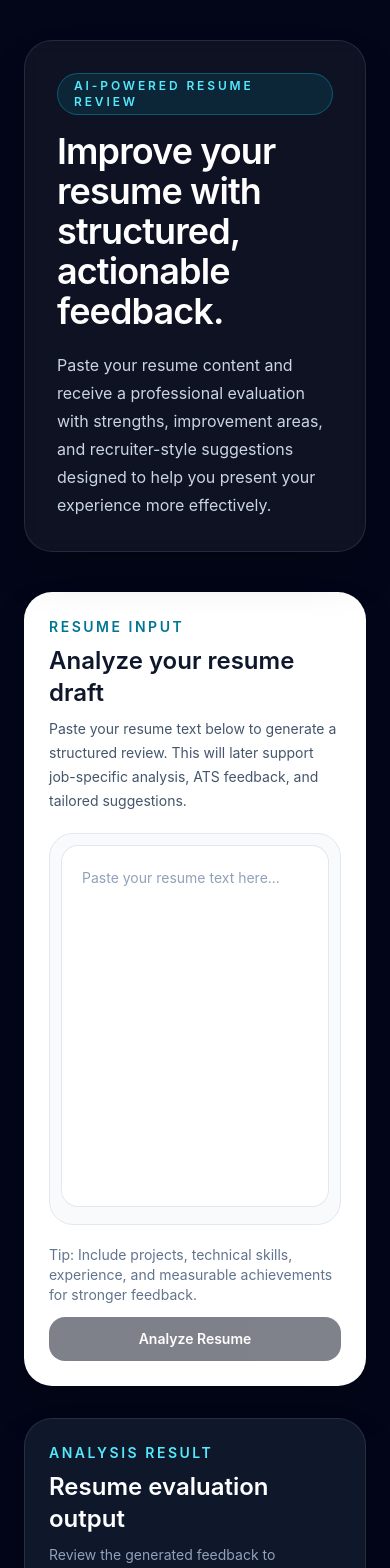
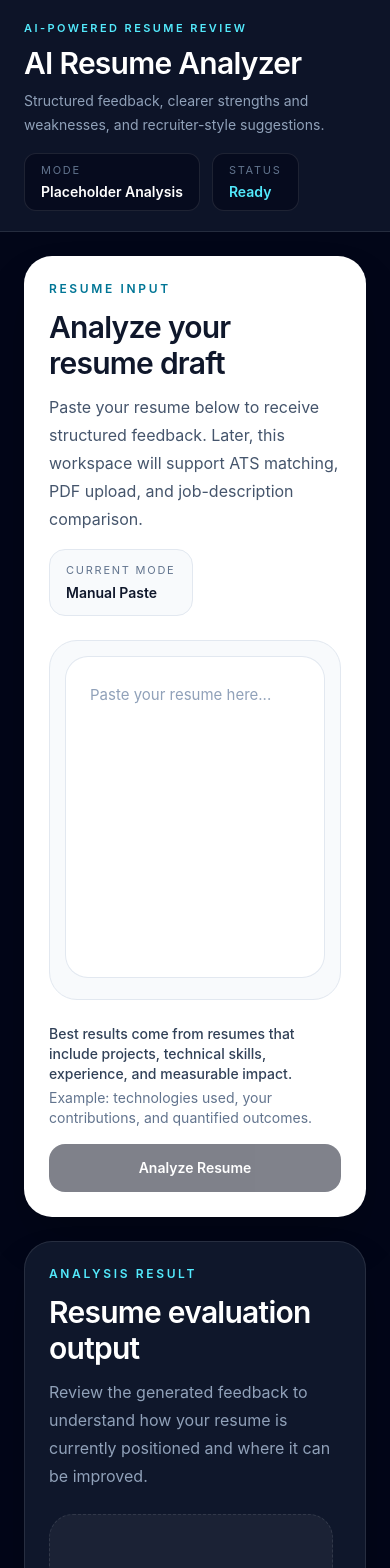
Before and after one commit to mahir-alam/AI-Resume-Analyzer, a React (Vite) app in the folder client/: page / in a window 390 px wide. Shown: the top 1568 px of the page. Built offline with nearby package versions, Linux system fonts and the light colour scheme; no server answers.

Commit message:
feat: finalize responsive side-by-side analyzer layout with balanced UI

```diff
--- a/client/src/App.jsx
+++ b/client/src/App.jsx
@@ -47,72 +47,98 @@ function App() {
 
   return (
     <div className="min-h-screen bg-slate-950 text-white">
-      <div className="mx-auto max-w-7xl px-6 py-10 sm:px-8 lg:px-10">
-        <div className="mb-10 rounded-[28px] border border-white/10 bg-white/5 p-8 shadow-2xl backdrop-blur-sm">
-          <div className="max-w-3xl">
-            <p className="mb-4 inline-block rounded-full border border-cyan-400/30 bg-cyan-400/10 px-4 py-1 text-xs font-semibold uppercase tracking-[0.24em] text-cyan-300">
-              AI-Powered Resume Review
-            </p>
+      <header className="border-b border-white/10 bg-slate-900/90 backdrop-blur">
+        <div className="w-full px-6 py-5 sm:px-8 xl:px-10">
+          <div className="flex flex-col gap-4 lg:flex-row lg:items-end lg:justify-between">
+            <div className="max-w-3xl">
+              <p className="text-[11px] font-semibold uppercase tracking-[0.22em] text-cyan-300">
+                AI-Powered Resume Review
+              </p>
+              <h1 className="mt-2 text-3xl font-semibold tracking-tight text-white sm:text-4xl">
+                AI Resume Analyzer
+              </h1>
+              <p className="mt-2 text-sm leading-6 text-slate-400 sm:text-base">
+                Structured feedback, clearer strengths and weaknesses, and
+                recruiter-style suggestions.
+              </p>
+            </div>
 
-            <h1 className="text-4xl font-semibold tracking-tight text-white sm:text-5xl lg:text-6xl">
-              Improve your resume with structured, actionable feedback.
-            </h1>
-
-            <p className="mt-5 max-w-2xl text-base leading-7 text-slate-300 sm:text-lg">
-              Paste your resume content and receive a professional evaluation
-              with strengths, improvement areas, and recruiter-style
-              suggestions designed to help you present your experience more
-              effectively.
-            </p>
-          </div>
-        </div>
-
-        <div className="grid gap-8 xl:grid-cols-[1.05fr_0.95fr]">
-          <div className="rounded-[28px] border border-white/10 bg-white p-6 text-slate-900 shadow-2xl sm:p-8">
-            <div className="mb-5 flex items-start justify-between gap-4">
-              <div>
-                <p className="text-sm font-semibold uppercase tracking-[0.18em] text-cyan-700">
-                  Resume Input
+            <div className="flex gap-3">
+              <div className="rounded-xl border border-white/10 bg-slate-950/60 px-4 py-2">
+                <p className="text-[11px] uppercase tracking-[0.16em] text-slate-500">
+                  Mode
                 </p>
-                <h2 className="mt-2 text-2xl font-semibold text-slate-900">
-                  Analyze your resume draft
-                </h2>
-                <p className="mt-2 max-w-xl text-sm leading-6 text-slate-600">
-                  Paste your resume text below to generate a structured review.
-                  This will later support job-specific analysis, ATS feedback,
-                  and tailored suggestions.
+                <p className="mt-1 text-sm font-semibold text-white">
+                  Placeholder Analysis
                 </p>
               </div>
 
-              <div className="hidden rounded-2xl border border-slate-200 bg-slate-50 px-4 py-3 text-right sm:block">
-                <p className="text-xs font-medium uppercase tracking-wide text-slate-500">
+              <div className="rounded-xl border border-white/10 bg-slate-950/60 px-4 py-2">
+                <p className="text-[11px] uppercase tracking-[0.16em] text-slate-500">
+                  Status
+                </p>
+                <p className="mt-1 text-sm font-semibold text-cyan-300">
+                  Ready
+                </p>
+              </div>
+            </div>
+          </div>
+        </div>
+      </header>
+
+      <main className="w-full px-6 py-6 sm:px-8 xl:px-10">
+        <div className="grid gap-6 2xl:grid-cols-[1fr_0.95fr]">
+          <section className="rounded-[28px] border border-white/10 bg-white p-6 text-slate-900 shadow-2xl sm:p-8">
+            <div className="mb-6 flex flex-col gap-4 xl:flex-row xl:items-start xl:justify-between">
+              <div className="max-w-3xl">
+                <p className="text-xs font-semibold uppercase tracking-[0.22em] text-cyan-700">
+                  Resume Input
+                </p>
+                <h2 className="mt-3 text-3xl font-semibold tracking-tight text-slate-900">
+                  Analyze your resume draft
+                </h2>
+                <p className="mt-3 text-base leading-7 text-slate-600">
+                  Paste your resume below to receive structured feedback. Later,
+                  this workspace will support ATS matching, PDF upload, and
+                  job-description comparison.
+                </p>
+              </div>
+
+              <div className="w-fit rounded-2xl border border-slate-200 bg-slate-50 px-4 py-3">
+                <p className="text-[11px] uppercase tracking-[0.16em] text-slate-500">
                   Current Mode
                 </p>
                 <p className="mt-1 text-sm font-semibold text-slate-900">
-                  Placeholder Analysis
+                  Manual Paste
                 </p>
               </div>
             </div>
 
-            <div className="rounded-3xl border border-slate-200 bg-slate-50 p-3">
+            <div className="rounded-[28px] border border-slate-200 bg-slate-50 p-4">
               <textarea
                 value={resumeText}
                 onChange={(e) => setResumeText(e.target.value)}
-                placeholder="Paste your resume text here..."
-                className="min-h-[360px] w-full resize-none rounded-2xl border-0 bg-white p-5 text-sm leading-6 text-slate-700 outline-none ring-1 ring-slate-200 transition placeholder:text-slate-400 focus:ring-2 focus:ring-cyan-500"
+                placeholder="Paste your resume here..."
+                className="min-h-[320px] w-full resize-none rounded-[22px] border-0 bg-white p-6 text-[15px] leading-7 text-slate-700 outline-none ring-1 ring-slate-200 transition placeholder:text-slate-400 focus:ring-2 focus:ring-cyan-500"
               />
             </div>
 
-            <div className="mt-5 flex flex-col gap-3 sm:flex-row sm:items-center sm:justify-between">
-              <p className="text-sm text-slate-500">
-                Tip: Include projects, technical skills, experience, and
-                measurable achievements for stronger feedback.
-              </p>
+            <div className="mt-6 flex flex-col gap-4 xl:flex-row xl:items-center xl:justify-between">
+              <div className="max-w-2xl">
+                <p className="text-sm font-medium text-slate-700">
+                  Best results come from resumes that include projects,
+                  technical skills, experience, and measurable impact.
+                </p>
+                <p className="mt-1 text-sm text-slate-500">
+                  Example: technologies used, your contributions, and quantified
+                  outcomes.
+                </p>
+              </div>
 
               <button
                 onClick={handleAnalyze}
                 disabled={loading || !resumeText.trim()}
-                className="inline-flex items-center justify-center rounded-2xl bg-slate-950 px-6 py-3 text-sm font-semibold text-white transition hover:-translate-y-0.5 hover:bg-cyan-600 disabled:cursor-not-allowed disabled:opacity-50"
+                className="inline-flex min-w-[190px] items-center justify-center rounded-2xl bg-slate-950 px-6 py-3.5 text-sm font-semibold text-white transition hover:-translate-y-0.5 hover:bg-cyan-600 disabled:cursor-not-allowed disabled:opacity-50"
               >
                 {loading ? "Analyzing Resume..." : "Analyze Resume"}
               </button>
@@ -123,26 +149,28 @@ function App() {
                 {error}
               </div>
             )}
-          </div>
+          </section>
 
-          <div className="rounded-[28px] border border-white/10 bg-slate-900 p-6 shadow-2xl sm:p-8">
-            <div className="mb-5">
-              <p className="text-sm font-semibold uppercase tracking-[0.18em] text-cyan-300">
+          <aside className="rounded-[28px] border border-white/10 bg-slate-900 p-6 shadow-2xl sm:p-8">
+            <div className="mb-6">
+              <p className="text-xs font-semibold uppercase tracking-[0.22em] text-cyan-300">
                 Analysis Result
               </p>
-              <h2 className="mt-2 text-2xl font-semibold text-white">
+              <h2 className="mt-3 text-3xl font-semibold tracking-tight text-white">
                 Resume evaluation output
               </h2>
-              <p className="mt-2 text-sm leading-6 text-slate-400">
+              <p className="mt-3 text-base leading-7 text-slate-400">
                 Review the generated feedback to understand how your resume is
                 currently positioned and where it can be improved.
               </p>
             </div>
 
-            <AnalysisCard analysis={analysis} loading={loading} />
-          </div>
+            <div className="max-h-[70vh] overflow-y-auto pr-2">
+              <AnalysisCard analysis={analysis} loading={loading} />
+            </div>
+          </aside>
         </div>
-      </div>
+      </main>
     </div>
   );
 }
--- a/client/src/components/AnalysisCard.jsx
+++ b/client/src/components/AnalysisCard.jsx
@@ -18,8 +18,7 @@ function AnalysisCard({ analysis, loading }) {
   }
 
   return (
-    <div className="space-y-8">
-      {/* SCORE + SUMMARY */}
+    <div className="space-y-6">
       <div className="rounded-[24px] border border-cyan-400/20 bg-cyan-400/10 p-6">
         <p className="text-xs font-semibold uppercase tracking-[0.18em] text-cyan-300">
           Resume Score
@@ -37,21 +36,18 @@ function AnalysisCard({ analysis, loading }) {
         </p>
       </div>
 
-      {/* STRENGTHS */}
       <AnalysisSection
         title="Key Strengths"
         items={analysis.strengths}
         color="green"
       />
 
-      {/* WEAKNESSES */}
       <AnalysisSection
         title="Areas for Improvement"
         items={analysis.weaknesses}
         color="yellow"
       />
 
-      {/* SUGGESTIONS */}
       <AnalysisSection
         title="Actionable Suggestions"
         items={analysis.suggestions}
```
